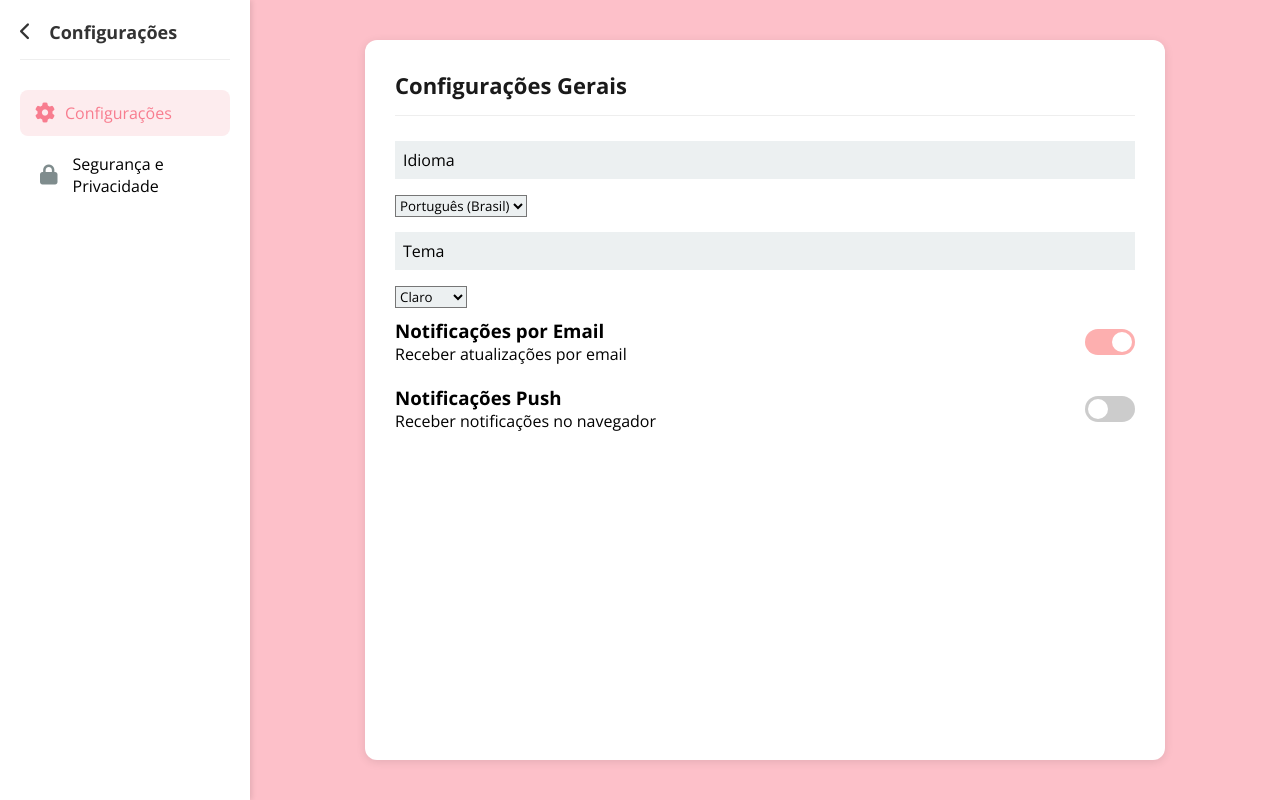
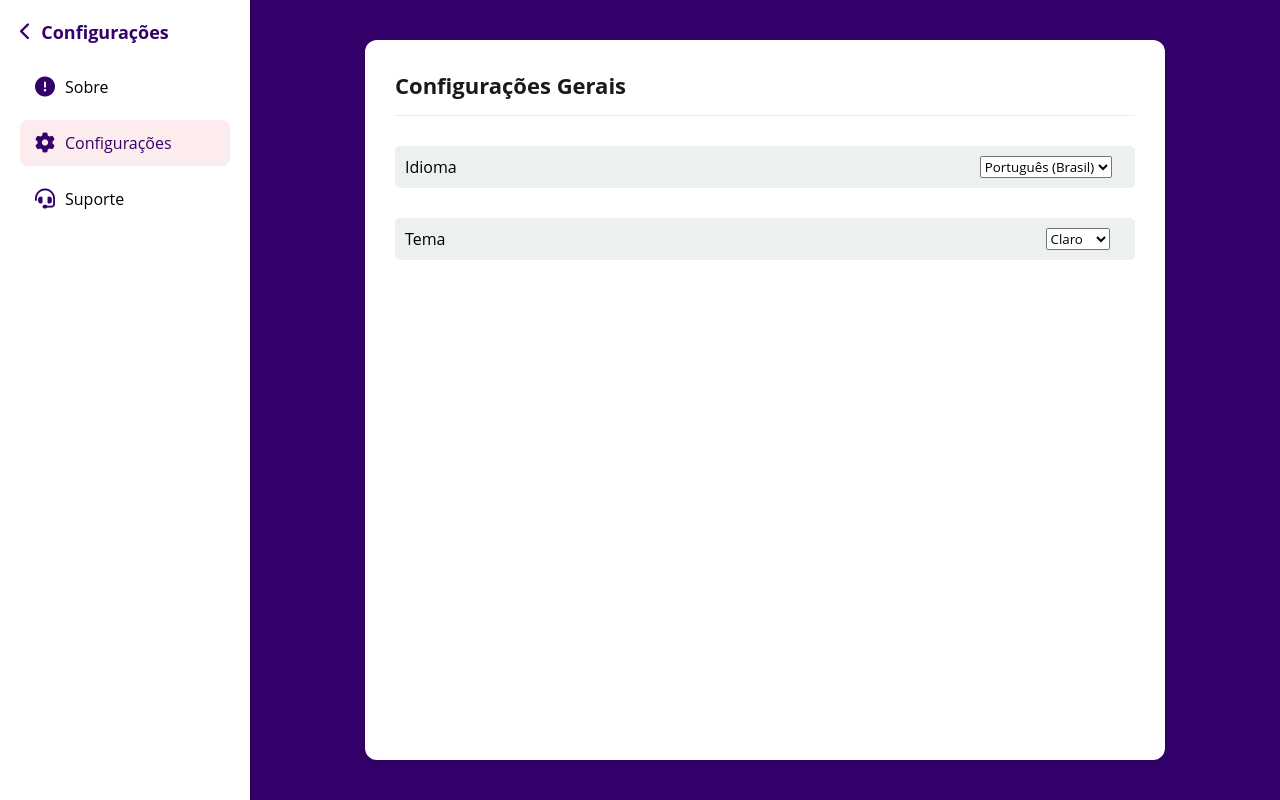
Before and after one commit to richardcsantos07/LevelUp_TCC, a PHP site: page /html/configuracoes.html in a window 1280 px wide. Run offline with PHP 8.4, Linux system fonts and the light colour scheme; some libraries are stand-ins or nearby versions.

Commit message:
adicionado tela de configuracoes e css

```diff
--- a/view/css/configuracoes.css
+++ b/view/css/configuracoes.css
@@ -7,18 +69,19 @@
 }
 
 body {
-    background-color: #fdc0c9;
+    background-color: #340069;
     display: flex;
     min-height: 100vh;
 }
 
 .arrow-container {
     text-align: center;
+    margin-bottom: 20px;
 }
 
 .back-link {
     text-decoration: none;
-    color: #333;
+    color: #340069;
     font-size: 18px;
     display: flex;
     align-items: center;
@@ -26,60 +89,47 @@ body {
 }
 
 .back-link:hover {
-    color: #fa9797; /* Muda a cor ao passar o mouse */
+    color: #340069;
 }
 
-.fa-chevron-left::before {
-
-    margin-right: 18px; /* Espaçamento entre a seta e o texto */
+.fa-chevron-left {
+    margin-right: 10px;
     font-size: 18px;
+    color: #340069;
 }
 
-/* Menu Lateral */
 .sidebar {
     width: 250px;
-    background-color: #ffffff;
+    background-color: white;
     padding: 20px;
     box-shadow: 2px 0 5px rgba(0, 0, 0, 0.1);
-}
-
-.sidebar h1 {
-    font-size: 24px;
-    color: #1a1a1a;
-    margin-bottom: 30px;
-    padding-bottom: 15px;
-    border-bottom: 1px solid #eee;
-}
-
-.fa-chevron-left:houver{
-color: #f87d8f;
 }
 
 .menu-item {
     display: flex;
     align-items: center;
     padding: 12px 15px;
-    margin-bottom: 5px;
+    margin-bottom: 10px;
     cursor: pointer;
     border-radius: 8px;
-    transition: all 0.3s ease;
+    transition: background-color 0.3s;
 }
 
 .menu-item i {
     margin-right: 10px;
     font-size: 20px;
-}
-
-.menu-item:hover {
-    background-color: #ffffff;
+    color: #340069;
 }
 
 .menu-item.active {
     background-color: #fdecee;
-    color: #f87d8f;
+    color: #340069;
 }
 
-/* Área de Conteúdo */
+.menu-item:hover {
+    background-color: #f4f4f4;
+}
+
 .content-area {
     flex: 1;
     padding: 40px;
@@ -112,34 +162,46 @@ color: #f87d8f;
     border-bottom: 1px solid #eee;
 }
 
-/* Formulários e Inputs */
 .label-input {
     display: flex;
     align-items: center;
-    margin: 15px 0;
+    margin: 30px 0;
     background-color: #ecf0f1;
-    padding: 8px;
+    padding: 10px;
+    border-radius: 5px;
+
 }
+
 
 .label-input input {
     height: 25px;
     width: 100%;
     border: none;
-    background-color: #ecf0f1;
+    background-color: transparent;
     padding-left: 10px;
+    font-size: 14px;
+    color: black;
 }
 
 .icon-modify {
-    color: #7f8c8d;
+    color: #340069;
     padding: 0 5px;
 }
 
 
-.form-group select,
-.form-group input[type="text"],
-.form-group input[type="email"],
-.form-group input[type="password"] {
-  background-color: #ecf0f1;
+.toggle-group {
+    display: flex;
+    justify-content: space-between;
+    align-items: center;
+    padding: 10px 0;
+
+}
+.theme-input{
+    margin-left: 600px;
+}
+
+.language-input{
+    margin-left: 523px;
 }
 
 .toggle-group {
@@ -166,6 +228,18 @@ color: #f87d8f;
     width: 0;
     height: 0;
 }
+.theme-input{
+    margin-left: 600px;
+}
+
+.language-input{
+    margin-left: 523px;
+}
+
+.label-input input::placeholder {
+    color: #888;
+  }
+
 
 .slider {
     position: absolute;
@@ -230,3 +304,7 @@ input:checked + .slider:before {
         padding: 20px;
     }
 }
+
+i {
+    color: #340069;
+}
--- a/view/html/configuracoes.html
+++ b/view/html/configuracoes.html
@@ -1,123 +1,128 @@
 <!DOCTYPE html>
 <html lang="pt-br">
+
 <head>
-    <meta charset="UTF-8">
-    <meta name="viewport" content="width=device-width, initial-scale=1.0">
+  <meta charset="UTF-8" />
+  <meta name="viewport" content="width=device-width, initial-scale=1.0" />
   <title>Configurações</title>
-    <link rel="stylesheet" href="../css/configuracoes.css">
+  <link rel="stylesheet" href="../css/configuracoes.css" />
   <script src="https://kit.fontawesome.com/dfc8dc048e.js" crossorigin="anonymous"></script>
 </head>
+
 <body>
   <div class="sidebar">
-        <h1> <div class="arrow-container">
-            <a href="#" class="back-link" id="backLink">
-                <i class="fa-solid fa-chevron-left"></i>   Configurações
+    <h1>
+      <div class="arrow-container">
+        <a href="Home.html" class="back-link">
+          <i class="fa-solid fa-chevron-left"></i> Configurações
         </a>
-        </div> </h1>
+      </div>
+    </h1>
+
+    <div class="menu-item" data-content="security">
+      <i class="fa-solid fa-circle-exclamation"></i>
+      <span>Sobre</span>
+    </div>
+
     <div class="menu-item active" data-content="settings">
       <i class="fa-solid fa-gear"></i>
       <span>Configurações</span>
     </div>
-        <div class="menu-item" data-content="security">
-            <i class="fas fa-lock icon-modify"></i>
-            <span>Segurança e Privacidade</span>
+
+    <div class="menu-item" data-content="Support">
+      <i class="fa-solid fa-headset"></i>
+      <span>Suporte</span>
     </div>
   </div>
 
   <div class="content-area">
     <div class="content-container">
+      <!-- Aba de Configurações Gerais -->
       <div class="content active" id="settings">
         <h2>Configurações Gerais</h2>
 
+
         <div class="form-group">
-                    <label class="label-input" for="language">Idioma</label>
-                    <select id="language">
+          <label class="label-input" for="language">Idioma
+            <select class="language-input" id="language">
               <option value="pt-BR">Português (Brasil)</option>
               <option value="en">English</option>
               <option value="es">Español</option>
             </select>
+          </label>
         </div>
 
         <div class="form-group">
-                    <label class="label-input" for="theme">Tema</label>
-                    <select id="theme">
+          <label class="label-input" for="theme">Tema
+            <select class="theme-input" id="theme">
               <option value="light">Claro</option>
               <option value="dark">Escuro</option>
-                        <option value="system">Sistema</option>
             </select>
-                </div>
-
-                <div class="toggle-group">
-                    <div>
-                        <h3>Notificações por Email</h3>
-                        <p>Receber atualizações por email</p>
-                    </div>
-                    <label class="toggle-switch">
-                        <input type="checkbox" checked>
-                        <span class="slider"></span>
           </label>
         </div>
 
-                <div class="toggle-group">
-                    <div>
-                        <h3>Notificações Push</h3>
-                        <p>Receber notificações no navegador</p>
-                    </div>
-                    <label class="toggle-switch">
-                        <input type="checkbox">
-                        <span class="slider"></span>
-                    </label>
-                </div>
       </div>
 
-            <!-- Segurança e Privacidade -->
+      <!-- Sobre -->
       <div class="content" id="security">
-                <h2>Segurança e Privacidade</h2>
+        <h2>Sobre o Level Up</h2>
 
-                <label class="label-input" for="current-password">
-                    <i class="fas fa-lock icon-modify"></i>
-                    <input id="current-password" name="senha" type="password" placeholder="Senha Atual" required>
-                </label>
+        <p>O Level Up nasceu com a missão de transformar o aprendizado em uma experiência divertida, interativa e
+          envolvente para crianças de 6 a 12 anos. Através de jogos educativos alinhados à proposta pedagógica das
+          escolas, promovemos o desenvolvimento de habilidades essenciais de forma leve e prazerosa, dentro e fora da
+          sala de aula.</p>
+            <br>
+        <h4>Benefícios para as crianças</h4>
+            <br>
+        <p>Aprender brincando: jogos que estimulam a curiosidade e o raciocínio em áreas como Matemática, Português,
+          Ciências e muito mais.</p>
 
+        <p>Desenvolvimento completo: foco em habilidades cognitivas, socioemocionais e motoras.</p>
 
-                <label class="label-input" for="new-password">
-                    <i class="fas fa-lock icon-modify"></i>
-                    <input id="new-password" name="senha" type="password" placeholder="Nova Senha" required>
-                </label>
+        <p>Ambiente divertido e seguro: conteúdo apropriado para cada faixa etária, com foco em aprendizado
+          significativo.</p>
+            <br>
+        <h4>Benefícios para escolas e educadores</h4>
+            <br>
+        <p>Recurso pedagógico complementar: ideal para tornar as aulas mais dinâmicas, com atividades alinhadas à BNCC.</p>
 
+        <p>Acompanhamento de desempenho: ferramentas para monitorar o progresso dos alunos em cada jogo.</p>
 
-                <label class="label-input" for="confirm-password">
-                    <i class="fas fa-lock icon-modify"></i>
-                    <input id="confirm-password" name="senha" type="password" placeholder="Confirmar Nova Senha" required>
-                </label>
+        <p>Versatilidade: pode ser utilizado tanto em aulas presenciais quanto em atividades remotas.</p>
+            <br>
+        <h4>Acesso fácil e flexível</h4>
+            <br>
+        <p>Para escolas e famílias: o Level Up pode ser utilizado por instituições de ensino ou diretamente por pais e
+          responsáveis, como uma forma divertida de reforçar o conteúdo escolar.</p>
 
-                <button class="button">Alterar Senha</button>
+        <p>Plataforma intuitiva: funciona em celulares, tablets e computadores, com acesso simples e rápido.</p>
 
-                <div class="toggle-group" style="margin-top: 30px;">
-                    <div>
-                        <h3>Autenticação em Duas Etapas</h3>
-                        <p>Adicione uma camada extra de segurança</p>
-                    </div>
-                    <label class="toggle-switch">
-                        <input type="checkbox">
-                        <span class="slider"></span>
-                    </label>
+        <p>Segurança em primeiro lugar: todos os dados são protegidos, com navegação segura e foco total no bem-estar
+          das crianças.</p>
+            <br>
+        <p>O Level Up é mais do que um site de jogos é um parceiro na jornada de aprendizado, incentivando a autonomia,
+          a criatividade e o gosto por aprender desde cedo.</p>
+
       </div>
 
-                <div class="toggle-group">
-                    <div>
-                        <h3>Perfil Público</h3>
-                        <p>Tornar seu perfil visível para todos</p>
-                    </div>
-                    <label class="toggle-switch">
-                        <input type="checkbox" checked>
-                        <span class="slider"></span>
-                    </label>
-                </div>
-            </div>
+      <div class="content" id="Support">
+        <h2>Suporte</h2>
+        <p>O Level Up oferece um canal completo de atendimento para ajudar pais, responsáveis, educadores e escolas a
+          aproveitarem ao máximo todos os recursos da plataforma.</p>
+            <br>
+        <h4>Atendimento ao Usuário</h4>
+            <br>
+        <p>Se você precisa de ajuda para acessar a plataforma, utilizar os jogos ou tem dúvidas sobre o funcionamento do
+          site:</p>
+              <br>
+        <p><b>Chat online:</b> atendimento em tempo real durante o horário comercial.</p>
+            <br>
+        <p><b>E-mail:</b> entre em contato com a nossa equipe através do suporte@levelup.com.br</p>
+
       </div>
     </div>
 
     <script src="../js/configuracoes.js"></script>
 </body>
+
 </html>
```
Also changed, not shown: other parts of view/css/configuracoes.css (+65 -3 lines). Lines whose indentation alone changed are shown as unchanged.
